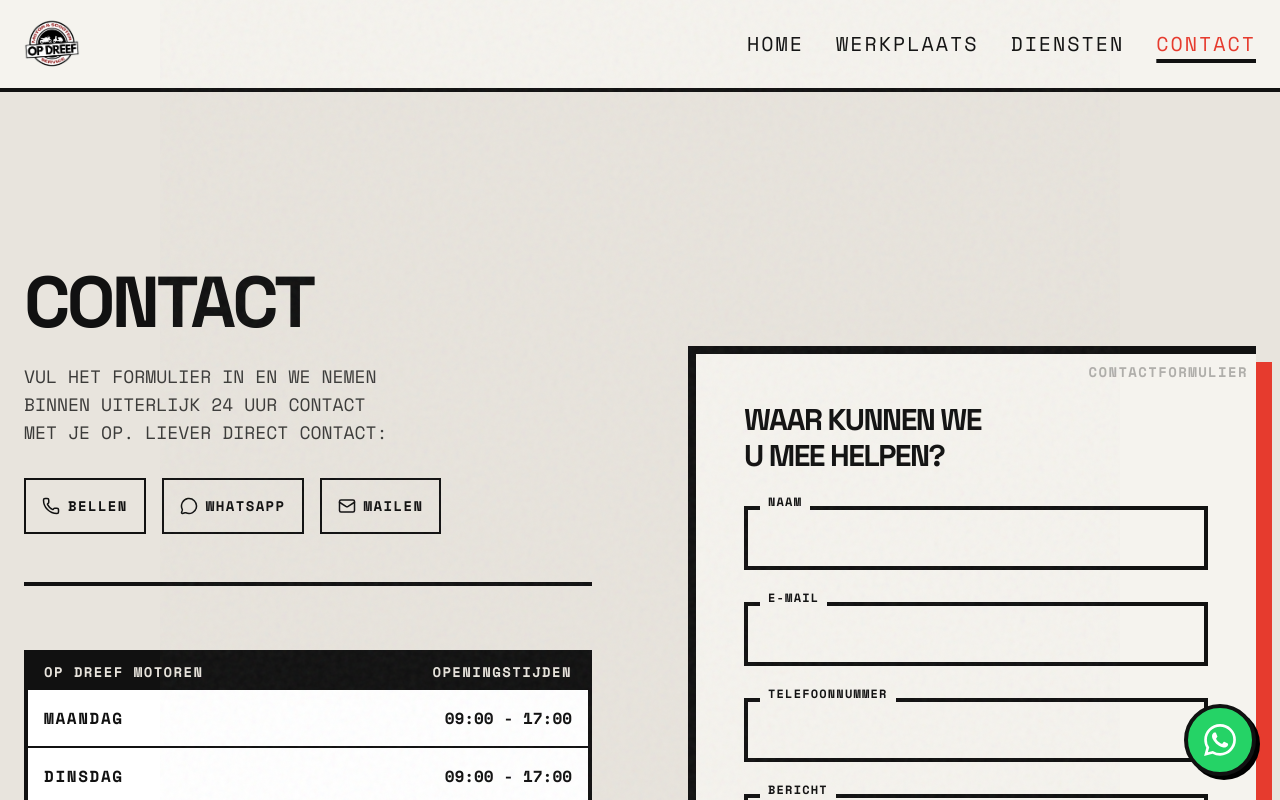
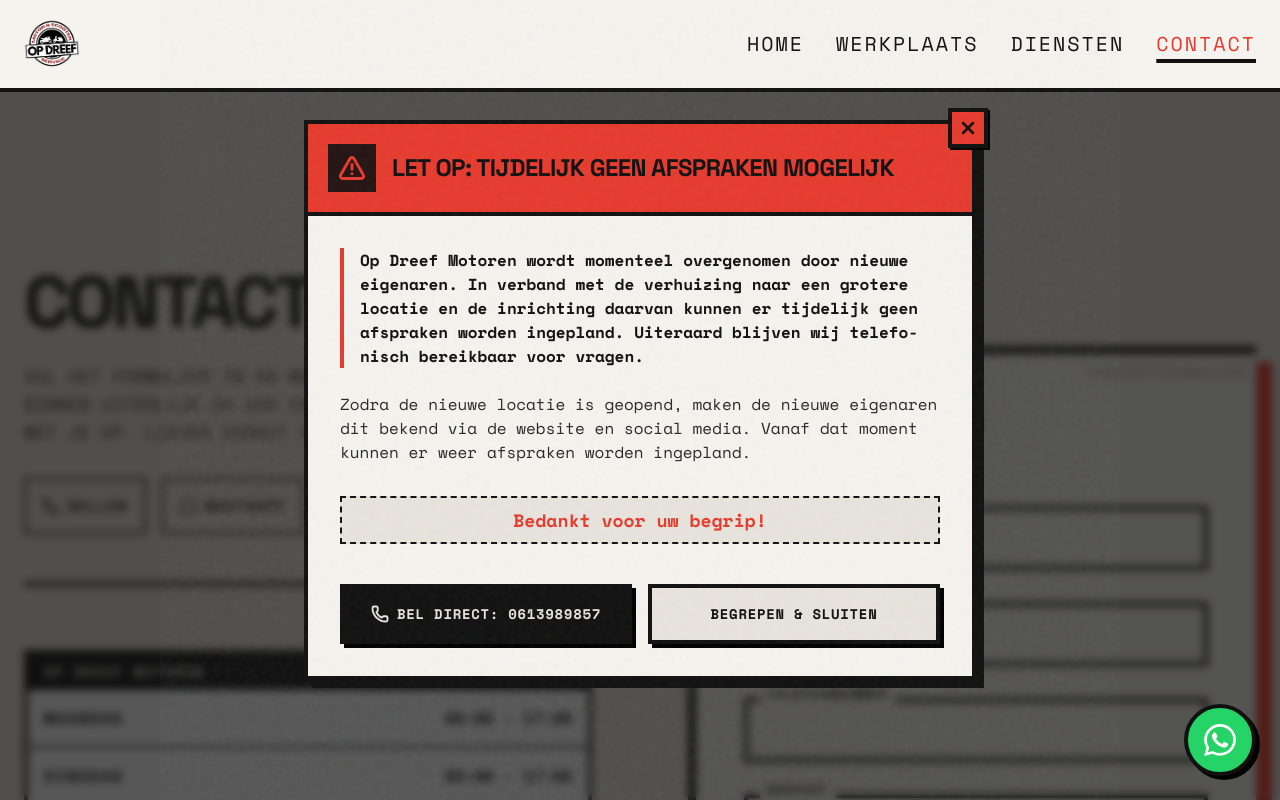
Before and after one commit to kayadelfgaauw/Op_Dreef_Website, a React (Vite) app: page /contact in a window 1280 px wide. Shown: the top 800 px of the page. Built offline with nearby package versions, Linux system fonts and the light colour scheme.

Commit message:
feat: add Neo-Brutalist announcement popup reopening on page switch

```diff
--- /dev/null
+++ b/src/components/AnnouncementPopup.jsx
@@ -0,0 +1,128 @@
+import React, { useState, useEffect } from 'react';
+import { useLocation } from 'react-router-dom';
+import { AlertTriangle, X, Phone } from 'lucide-react';
+
+export default function AnnouncementPopup() {
+    const location = useLocation();
+    const [prevPath, setPrevPath] = useState(location.pathname);
+    const [isOpen, setIsOpen] = useState(true);
+    const [isVisible, setIsVisible] = useState(false);
+
+    // Adjust state during render when route changes
+    if (location.pathname !== prevPath) {
+        setPrevPath(location.pathname);
+        setIsOpen(true);
+        setIsVisible(false);
+    }
+
+    // Trigger transition shortly after opening
+    useEffect(() => {
+        if (isOpen && !isVisible) {
+            const timer = setTimeout(() => setIsVisible(true), 50);
+            return () => clearTimeout(timer);
+        }
+    }, [isOpen, isVisible]);
+
+    // Prevent body scrolling when the popup is active
+    useEffect(() => {
+        if (isOpen) {
+            document.body.style.overflow = 'hidden';
+        } else {
+            document.body.style.overflow = '';
+        }
+        return () => {
+            document.body.style.overflow = '';
+        };
+    }, [isOpen]);
+
+    const handleClose = () => {
+        setIsVisible(false);
+        // Wait for the transition to complete before unmounting
+        const timer = setTimeout(() => {
+            setIsOpen(false);
+        }, 300);
+        return () => clearTimeout(timer);
+    };
+
+    if (!isOpen) return null;
+
+    return (
+        <div
+            className="fixed inset-0 z-50 flex items-center justify-center p-4 overflow-y-auto"
+            role="dialog"
+            aria-modal="true"
+            aria-labelledby="announcement-title"
+        >
+            {/* Backdrop overlay */}
+            <div
+                className={`fixed inset-0 bg-brutal-black/70 backdrop-blur-sm transition-opacity duration-300 ${
+                    isVisible ? 'opacity-100' : 'opacity-0'
+                }`}
+                onClick={handleClose}
+            />
+
+            {/* Modal Box */}
+            <div
+                className={`relative w-full max-w-2xl bg-brutal-offwhite border-4 border-brutal-black shadow-[8px_8px_0px_0px_#111111] transition-all duration-300 transform flex flex-col z-10 ${
+                    isVisible ? 'scale-100 opacity-100' : 'scale-95 opacity-0'
+                }`}
+            >
+                {/* Close Button (X) overlapping top-right */}
+                <button
+                    onClick={handleClose}
+                    className="absolute -top-3 -right-3 md:-top-4 md:-right-4 border-4 border-brutal-black bg-brutal-red text-brutal-black w-10 h-10 flex items-center justify-center hover:bg-brutal-black hover:text-brutal-red transition-all duration-200 hover:rotate-90 shadow-[2px_2px_0px_0px_rgba(0,0,0,1)] active:translate-x-[2px] active:translate-y-[2px] active:shadow-none z-20 cursor-pointer"
+                    aria-label="Sluiten"
+                >
+                    <X size={20} strokeWidth={3} />
+                </button>
+
+                {/* Header Banner */}
+                <div className="bg-brutal-red text-brutal-black border-b-4 border-brutal-black p-5 flex items-center gap-4">
+                    <div className="bg-brutal-black text-brutal-red p-2 border-2 border-brutal-black rounded-none animate-pulse">
+                        <AlertTriangle size={28} strokeWidth={2.5} />
+                    </div>
+                    <div>
+                        <h2
+                            id="announcement-title"
+                            className="font-grotesk font-black text-xl md:text-2xl leading-tight uppercase tracking-tight"
+                        >
+                            LET OP: TIJDELIJK GEEN AFSPRAKEN MOGELIJK
+                        </h2>
+                    </div>
+                </div>
+
+                {/* Body Content */}
+                <div className="p-6 md:p-8 flex flex-col gap-6 font-mono text-brutal-black text-sm md:text-base leading-relaxed">
+                    <p className="font-bold border-l-4 border-brutal-red pl-4">
+                        Op Dreef Motoren wordt momenteel overgenomen door nieuwe eigenaren. In verband met de verhuizing naar een grotere locatie en de inrichting daarvan kunnen er tijdelijk geen afspraken worden ingepland. Uiteraard blijven wij telefonisch bereikbaar voor vragen.
+                    </p>
+
+                    <p className="opacity-90">
+                        Zodra de nieuwe locatie is geopend, maken de nieuwe eigenaren dit bekend via de website en social media. Vanaf dat moment kunnen er weer afspraken worden ingepland.
+                    </p>
+
+                    <p className="font-bold text-center text-lg mt-2 text-brutal-red border-2 border-dashed border-brutal-black py-2 bg-brutal-paper">
+                        Bedankt voor uw begrip!
+                    </p>
+
+                    {/* Action Row */}
+                    <div className="flex flex-col sm:flex-row gap-4 mt-4">
+                        <a
+                            href="tel:+31613989857"
+                            className="flex-1 flex items-center justify-center gap-2 p-4 border-4 border-brutal-black bg-brutal-black text-brutal-paper hover:bg-brutal-red hover:text-brutal-black transition-all font-bold uppercase tracking-wider text-sm shadow-[4px_4px_0px_0px_rgba(0,0,0,1)] hover:translate-x-[2px] hover:translate-y-[2px] hover:shadow-[2px_2px_0px_0px_rgba(0,0,0,1)] active:translate-x-[4px] active:translate-y-[4px] active:shadow-none"
+                        >
+                            <Phone size={18} strokeWidth={2.5} />
+                            Bel direct: 0613989857
+                        </a>
+                        <button
+                            onClick={handleClose}
+                            className="flex-1 p-4 border-4 border-brutal-black bg-brutal-paper text-brutal-black hover:bg-brutal-black hover:text-brutal-paper transition-all font-bold uppercase tracking-wider text-sm shadow-[4px_4px_0px_0px_rgba(0,0,0,1)] hover:translate-x-[2px] hover:translate-y-[2px] hover:shadow-[2px_2px_0px_0px_rgba(0,0,0,1)] active:translate-x-[4px] active:translate-y-[4px] active:shadow-none cursor-pointer"
+                        >
+                            Begrepen & Sluiten
+                        </button>
+                    </div>
+                </div>
+            </div>
+        </div>
+    );
+}
--- a/src/components/Layout.jsx
+++ b/src/components/Layout.jsx
@@ -2,6 +2,7 @@
 import { NavLink, Outlet } from 'react-router-dom';
 import { Helmet } from 'react-helmet-async';
 import NoiseOverlay from './NoiseOverlay';
+import AnnouncementPopup from './AnnouncementPopup';
 
 export default function Layout() {
     const [isMenuOpen, setIsMenuOpen] = useState(false);
@@ -61,6 +62,7 @@
                 })}</script>
             </Helmet>
             <NoiseOverlay />
+            <AnnouncementPopup />
 
             {/* Navigation */}
             <nav aria-label="Hoofdnavigatie" className="fixed top-0 left-0 w-full z-50 bg-brutal-offwhite border-b-4 border-brutal-black px-6 py-4 flex justify-between items-center">
```
